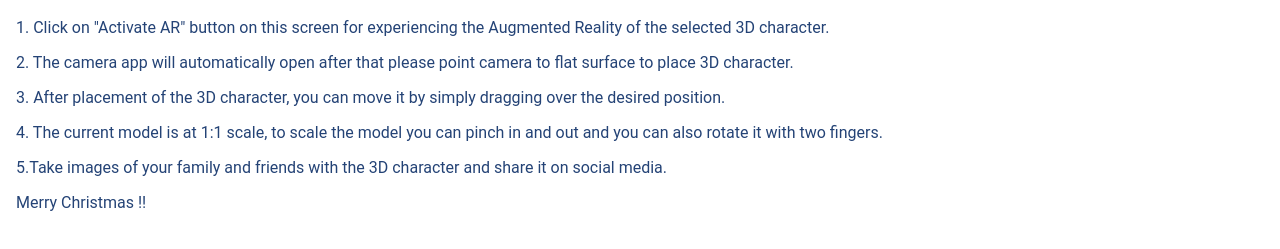
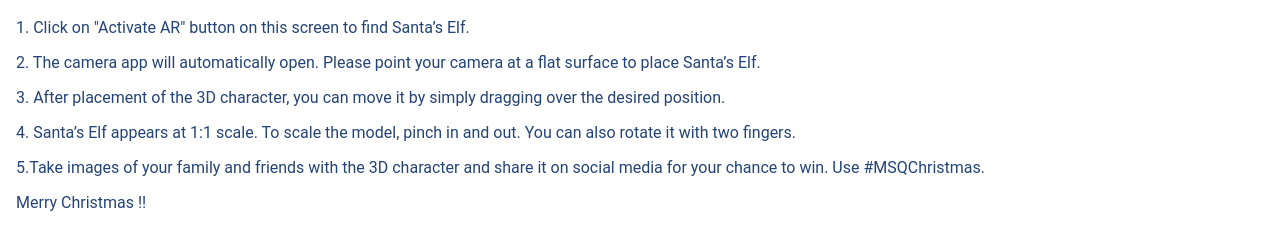
Before and after one commit to Adhil-Suresh/WebARUpdatedVersion2, a plain HTML site: page index.html in a window 1280 px wide. Shown: the part 537-786 px from the top of the page. Drawn offline with nearby package versions, Linux system fonts and the light colour scheme; a script that the page names is missing.

Commit message:
Updated Instructions

```diff
--- a/index.html
+++ b/index.html
@@ -52,14 +52,12 @@
 
   </div>
   <h1>Instructions:-</h1>
-    <p>1. Click on "Activate AR" button on this screen for experiencing the Augmented Reality of the selected 3D character.</p>
-    <p>2. The camera app will  automatically open after that please point camera to flat surface to place 3D character.</p>
+    <p>1. Click on "Activate AR" button on this screen to find Santa’s Elf.</p>
+    <p>2. The camera app will automatically open. Please point your camera at a flat surface to place Santa’s Elf.</p>
     <p>3. After placement of the 3D character, you can move it by simply dragging over the desired position.</p>
-    <p>4. The current model is at 1:1 scale, to scale the model you can pinch in and out and you can also rotate it with two fingers.</p>
-    <p>5.Take images of your family and friends with the 3D character and share it on social media.</p>
+    <p>4. Santa’s Elf appears at 1:1 scale. To scale the model, pinch in and out. You can also rotate it with two fingers.</p>
+    <p>5.Take images of your family and friends with the 3D character and share it on social media for your chance to win. Use #MSQChristmas.</p>
     <p>Merry Christmas !!</p>
-
-
     <!--<footer>
     <span>This page is a basic demo of the <a href="https://github.com/GoogleWebComponents/model-viewer" target="_blank">&lt;model-viewer&gt;</a> web component.</span>
     <span>It makes displaying 3D and AR content on the web easy ✌️</span>
```
